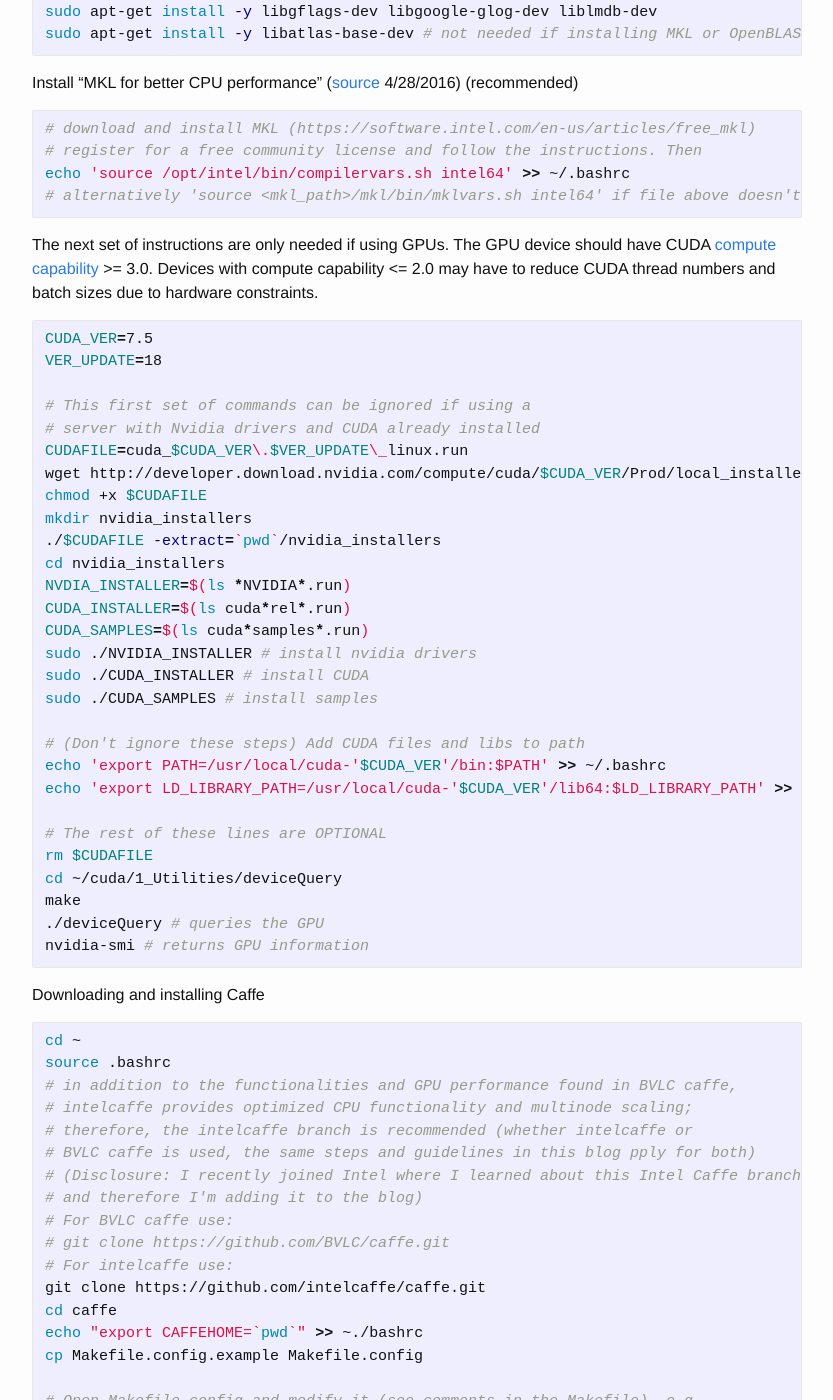
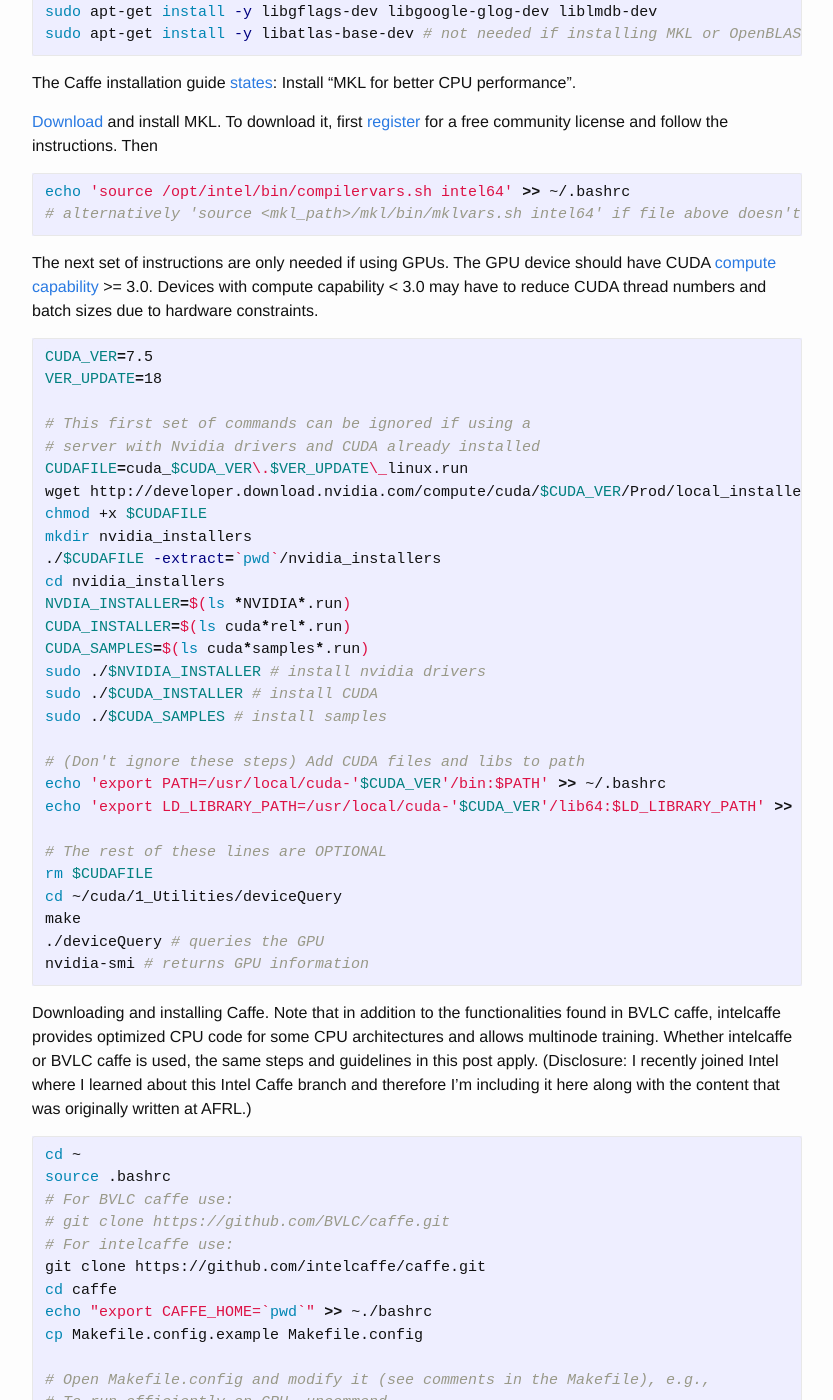
Before and after one commit to RodriguezAndres/RodriguezAndres.github.io, a Jekyll site: the page built from _posts/2016-04-28-caffe.markdown, in a window 1280 px wide and 1400 px high, scrolled down 1361 px. Shown: the whole window, without its empty margins (223-1056 px from the left). Built offline with Jekyll 4.4.1, drawn with Linux system fonts in a browser that asks for light colours; formulas are drawn with MathJax 3; comment, search, counter and statistics services are not loaded; some of the changed text lies outside the part shown.

Commit message:
updated post - not finalized yet

```diff
--- a/_posts/2016-04-28-caffe.markdown
+++ b/_posts/2016-04-28-caffe.markdown
@@ -8,13 +8,13 @@ mathjax: true
 
 "It is comparatively easy to make computers exhibit adult-level performance on intelligence tests or playing checkers, and difficult or impossible to give them the skills of a 1-year-old when it comes to perception and mobility." ~Hans Moravec
 
-This is a blog post that my AFRL team and I wrote for AFRL Caffe newbies and was approved for public released: 88ABW-2015-5479. The views expressed here are my opinion and do not reflect the opinion or position of others or of my employeer (current or previous).
+This content in this blog was written by my AFRL team and I for Caffe newbies and was approved for public released: 88ABW-2015-5479. The views expressed here are my opinion and do not reflect the opinion or position of my employeer (current or previous).
 
 * TOC
 {:toc}
 
 ## Summary
-[Caffe](http://caffe.berkeleyvision.org/) is a deep learning framework developed by the Berkeley Vision and Learning Center ([BVLC](http://caffe.berkeleyvision.org/)). It is written in C++ and CUDA C++ with Python and Matlab wrappers. Out of the box it is especially useful for convolutional neural networks. On a side note, I dislike the term neural because it gives the impression that it resembles an actual neuron -- let the neuroscientist worry about that and not the computer scientists (steping down the soapbox). There are various forks of the main Caffe [branch](https://github.com/BVLC/caffe/tree/master) that support [LSTM and image captioning](https://github.com/BVLC/caffe/pull/3948), CPU efficient [multinode training and scoring](https://github.com/intelcaffe/caffe/) for some architectures, [detection and classification](https://github.com/rbgirshick/py-faster-rcnn), [segmentation](https://github.com/shelhamer/fcn.berkeleyvision.org), and [spark](https://github.com/yahoo/CaffeOnSpark) compatible.
+[Caffe](http://caffe.berkeleyvision.org/) is a deep learning framework developed by the Berkeley Vision and Learning Center ([BVLC](http://caffe.berkeleyvision.org/)). It is written in C++ and CUDA C++ with Python and Matlab wrappers. Out of the box it is especially useful for convolutional neural networks. On a side note, I dislike the term neural because it gives the impression that it resembles an actual neuron -- let the neuroscientist worry about that and not the computer scientists (steping down the soapbox). There are various forks of the main Caffe [branch](https://github.com/BVLC/caffe/tree/master) that support [LSTM and image captioning](https://github.com/BVLC/caffe/pull/3948), [multinode training and CPU optimized](https://github.com/intelcaffe/caffe/) code for some architectures, [detection and classification](https://github.com/rbgirshick/py-faster-rcnn), [segmentation](https://github.com/shelhamer/fcn.berkeleyvision.org), and [spark](https://github.com/yahoo/CaffeOnSpark) compatible.
 
 Vocabulary I use:
 
@@ -37,16 +37,16 @@ sudo apt-get install -y libgflags-dev libgoogle-glog-dev liblmdb-dev
 sudo apt-get install -y libatlas-base-dev # not needed if installing MKL or OpenBLAS
 ~~~
 
-Install "MKL for better CPU performance" ([source](http://caffe.berkeleyvision.org/install_apt.html) 4/28/2016) (recommended)
+The Caffe installation guide [states](http://caffe.berkeleyvision.org/install_apt.html): Install "MKL for better CPU performance".
+
+[Download](https://software.intel.com/en-us/articles/free_mkl) and install MKL. To download it, first [register](https://software.intel.com/en-us/articles/free_mkl) for a free community license and follow the instructions. Then
 
 ~~~ bash
-# download and install MKL (https://software.intel.com/en-us/articles/free_mkl)
-# register for a free community license and follow the instructions. Then
 echo 'source /opt/intel/bin/compilervars.sh intel64' >> ~/.bashrc
 # alternatively 'source <mkl_path>/mkl/bin/mklvars.sh intel64' if file above doesn't exist
 ~~~
 
-The next set of instructions are only needed if using GPUs. The GPU device should have CUDA [compute capability](https://en.wikipedia.org/wiki/CUDA#Supported_GPUs) >= 3.0. Devices with compute capability <= 2.0 may have to reduce CUDA thread numbers and batch sizes due to hardware constraints.
+The next set of instructions are only needed if using GPUs. The GPU device should have CUDA [compute capability](https://en.wikipedia.org/wiki/CUDA#Supported_GPUs) >= 3.0. Devices with compute capability < 3.0 may have to reduce CUDA thread numbers and batch sizes due to hardware constraints.
 
 ~~~ bash
 CUDA_VER=7.5
@@ -63,9 +63,9 @@ cd nvidia_installers
 NVDIA_INSTALLER=$(ls *NVIDIA*.run)
 CUDA_INSTALLER=$(ls cuda*rel*.run)
 CUDA_SAMPLES=$(ls cuda*samples*.run)
-sudo ./NVIDIA_INSTALLER # install nvidia drivers
-sudo ./CUDA_INSTALLER # install CUDA
-sudo ./CUDA_SAMPLES # install samples
+sudo ./$NVIDIA_INSTALLER # install nvidia drivers
+sudo ./$CUDA_INSTALLER # install CUDA
+sudo ./$CUDA_SAMPLES # install samples
 
 # (Don't ignore these steps) Add CUDA files and libs to path
 echo 'export PATH=/usr/local/cuda-'$CUDA_VER'/bin:$PATH' >> ~/.bashrc
@@ -79,23 +79,17 @@ make
 nvidia-smi # returns GPU information
 ~~~
 
-Downloading and installing Caffe
+Downloading and installing Caffe. Note that in addition to the functionalities found in BVLC caffe, intelcaffe provides optimized CPU code for some CPU architectures and allows multinode training. Whether intelcaffe or BVLC caffe is used, the same steps and guidelines in this post apply. (Disclosure: I recently joined Intel where I learned about this Intel Caffe branch and therefore I'm including it here along with the content that was originally written at AFRL.)
 
 ~~~ bash
 cd ~
 source .bashrc
-# in addition to the functionalities and GPU performance found in BVLC caffe,
-# intelcaffe provides optimized CPU functionality and multinode scaling;
-# therefore, the intelcaffe branch is recommended (whether intelcaffe or
-# BVLC caffe is used, the same steps and guidelines in this blog pply for both)
-# (Disclosure: I recently joined Intel where I learned about this Intel Caffe branch
-# and therefore I'm adding it to the blog)
 # For BVLC caffe use:
 # git clone https://github.com/BVLC/caffe.git
 # For intelcaffe use:
 git clone https://github.com/intelcaffe/caffe.git
 cd caffe
-echo "export CAFFEHOME=`pwd`" >> ~./bashrc
+echo "export CAFFE_HOME=`pwd`" >> ~./bashrc
 cp Makefile.config.example Makefile.config
 
 # Open Makefile.config and modify it (see comments in the Makefile), e.g.,
@@ -122,7 +116,7 @@ sudo ln -s /usr/local/lib/python2.7/dist-packages/numpy/core/include/numpy/ \
   /usr/local/include/python2.7/numpy
 echo 'sudo ln /dev/null /dev/raw1394' >> ~/.bashrc
 make pycaffe -j NUM_CORES
-echo 'export PYTHONPATH=$CAFFEHOME/python' >> ~/.bashrc
+echo 'export PYTHONPATH=$CAFFE_HOME/python' >> ~/.bashrc
 
 # The steps below are OPTIONAL to test caffe (recommended 1st time only)
 make test -j $NUM_CORES
@@ -135,12 +129,13 @@ echo 'export sudo ln /dev/null /dev/raw1394' >> ~/.bashrc
 ~~~
 
 ## Dataset preparation
-Training and validation in Caffe is performed with the data stored in a set of Lightning Memory-Mapped Databases ([lmdb](http://en.wikipedia.org/wiki/Lightning_Memory-Mapped_Database)). The training/validation can be performed on data that's in common image formats or HDF5, however incurring a loss of efficiency.
+Training and validation in Caffe is performed with the data stored in a set of Lightning Memory-Mapped Databases ([lmdb](http://en.wikipedia.org/wiki/Lightning_Memory-Mapped_Database)). The training/validation can be performed on data that's in common image formats or HDF5, however, incurring a loss of efficiency.
 
 In order to use Caffe's tools to convert datasets to lmdbs the following is required:
+
 - A folder with the images
+- The output folders, e.g., mydataset_train_lmdb, must be non-existent
 - A text file with the image file names and corresponding labels, e.g., "train.txt" looks like
-- The output folders, e.g., mydataset_train_lmdb, must be non-existent
 
 ~~~ bash
 img3423.jpg 2
@@ -149,12 +144,12 @@ img3425.jpg 8
 ...
 ~~~
 
-For example, the [create_label_file.py](link) FIX script creates a training and validation text file for the [Kaggle's Dog vs Cats](https://www.kaggle.com/c/dogs-vs-cats/data) competition.
+For example, the [create_label_file.py](link) FIX script creates a training and validation text file for [Kaggle's Dog vs Cats](https://www.kaggle.com/c/dogs-vs-cats/data) competition.
 
 Note that in testing we assume that the labels are missing. If labels are available these same steps can be applied to prepare an lmdb test dataset.
 
 <h4>Preparing data with 3 channels (e.g., RGB images)</h4>
-The example below (based on [this](http://caffe.berkeleyvision.org/gathered/examples/imagenet.html)) produces a training and a validation lmdb, and therefore requires two text files, train.txt and val.txt. It runs from the `$CAFFEHOME` directory. Note that in this example it assumes the training and validation images are in the same folder.
+The example below (based on [this](http://caffe.berkeleyvision.org/gathered/examples/imagenet.html)) produces a training and a validation lmdb, and therefore requires two text files, train.txt and val.txt. It runs from the `$CAFFE_HOME` directory. Note that in this example it assumes the training and validation images are in the same folder.
 
 ~~~ bash
 #!/usr/bin/env sh
@@ -304,14 +299,14 @@ Training speed. The time command measure the forward and backward propogation ti
 ~~~ bash
 # Computes 50 iterations and returns forward, backward, and total time
 # for each iteration and the average
-$CAFFEHOME/build/tools/caffe time --model=train_val.prototxt -iterations 50
+$CAFFE_HOME/build/tools/caffe time --model=train_val.prototxt -iterations 50
 ~~~
 
 Train the network:
 
 ~~~ bash
 # The name of the output file (aka the trained weights) is in solver.prototxt
-$CAFFEHOME/build/tools/caffe train -solver solver.prototxt
+$CAFFE_HOME/build/tools/caffe train -solver solver.prototxt
 ~~~
 
 Training will produce two files:
@@ -331,11 +326,12 @@ To train the network and plot the validation accuracy or loss vs iterations:
 #  6: Train loss  vs. Iters
 #  7: Train loss  vs. Seconds
 CHART_TYPE=0
-$CAFFEHOME/build/tools/caffe train -solver solver.prototxt &> logfile.log
-python $CAFFEHOME/tools/extra/plot_training_log.py.example $CHART_TYPE name_of_plot.png logfile.log
+$CAFFE_HOME/build/tools/caffe train -solver solver.prototxt &> logfile.log
+python $CAFFE_HOME/tools/extra/plot_training_log.py.example $CHART_TYPE name_of_plot.png logfile.log
 ~~~
 
 Dropout and Dropconnect:
+
 -Dropconnect does not exist in the main Caffe branch as the benefits are marginal
 -Dropout can be implemented in a fully connected layer as
 
@@ -427,14 +423,14 @@ layer {
 }
 ~~~
 
-Invoke caffe (train or, more precisely, fine-tune):
+Invoke caffe, i.e., train or, more precisely, fine-tune:
 
 ~~~ bash
-#From the command line on $CAFFEHOME
+#From the command line on $CAFFE_HOME
 ./build/tools/caffe train -solver name_of_solver.prototxt -weights already_trained_binary_model.caffemodel
 ~~~
 
-<h4>Fine-tuning tricks</h4>
+<h4>Fine-tuning guidelines</h4>
 - Learn the last layer first (earlier layer weights won't change very much in fine-tuning)
   - Caffe layers have local learning rates: lr_mult
   - Freeze all but the last layer for fast optimization, i.e., lr_mult=0
@@ -486,17 +482,17 @@ import numpy as np
 
 # Make sure that caffe is on the python path:
 import sys
-CAFFEHOME = '/home/ubuntu/caffe/' # CHANGE THIS LINE TO YOUR Caffe PATH
-sys.path.insert(0, CAFFEHOME + 'python')
+CAFFE_HOME = '/home/ubuntu/caffe/' # CHANGE THIS LINE TO YOUR Caffe PATH
+sys.path.insert(0, CAFFE_HOME + 'python')
 
 import caffe
 
 # Set the right path to your model definition file, pretrained model weights,
 # and the image you would like to classify.
-MODEL_FILE = CAFFEHOME + 'models/bvlc_reference_caffenet/deploy.prototxt'
-PRETRAINED = CAFFEHOME + 'models/bvlc_reference_caffenet/bvlc_reference_caffenet.caffemodel' #Weights to be used w/MODEL_FILE
-IMAGE_FILE1 = CAFFEHOME + 'examples/images/cat.jpg'
-IMAGE_FILE2 = CAFFEHOME + 'examples/images/fish-bike.jpg'
+MODEL_FILE = CAFFE_HOME + 'models/bvlc_reference_caffenet/deploy.prototxt'
+PRETRAINED = CAFFE_HOME + 'models/bvlc_reference_caffenet/bvlc_reference_caffenet.caffemodel' #Weights to be used w/MODEL_FILE
+IMAGE_FILE1 = CAFFE_HOME + 'examples/images/cat.jpg'
+IMAGE_FILE2 = CAFFE_HOME + 'examples/images/fish-bike.jpg'
 
 # Download weight file if not found
 import os
@@ -514,13 +510,13 @@ caffe.set_mode_cpu()
 #  input channel swapping takes care of mapping RGB into the reference ImageNet model's BGR order
 #  raw scaling multiplies the feature scale from the input [0,1] to the ImageNet model's [0,255]
 net = caffe.Classifier(MODEL_FILE, PRETRAINED,
-                       mean=np.load(CAFFEHOME + 'python/caffe/imagenet/ilsvrc_2012_mean.npy').mean(1).mean(1),
+                       mean=np.load(CAFFE_HOME + 'python/caffe/imagenet/ilsvrc_2012_mean.npy').mean(1).mean(1),
                        channel_swap=(2,1,0),
                        raw_scale=255,
                        image_dims=(256, 256))
 # Alternatively, the above could have been written as:
 #net = caffe.Classifier(MODEL_FILE, PRETRAINED)
-#net.transformer.set_mean('data', np.load(CAFFEHOME + 'python/caffe/imagenet/ilsvrc_2012_mean.npy').mean(1).mean(1))
+#net.transformer.set_mean('data', np.load(CAFFE_HOME + 'python/caffe/imagenet/ilsvrc_2012_mean.npy').mean(1).mean(1))
 #net.transformer.set_raw_scale('data', 255)  # reference model operates on [0,255] range instead of [0,1]
 #net.transformer.set_channel_swap('data', (2,1,0))  # the reference model has channels in BGR order instead of RGB
 
@@ -569,6 +565,7 @@ In a convolutional layer the weights from one layer to the next can be represent
 <h4>Using the Python API</h4>
 
 ~~~ python
+# Assumes that the "net = caffe.Classifier" module has been called as in the script above
 # Retrieve details of the network’s layers and shapes
 [(k, v.data.shape) for k, v in net.blobs.items()]
 
@@ -585,7 +582,8 @@ feat.shape
 Example
 
 ~~~ python
-# Assume the network 'net' has been loaded and data formatted as in the example above
+# Assumes that the "net = caffe.Classifier" module has been called
+# and data has been formatted as in the example above
 
 # View a list of the network layer outputs and their dimensions
 [(k, v.data.shape) for k, v in net.blobs.items()]
@@ -647,10 +645,12 @@ scripts/download_model_binary.py models/bvlc_reference_caffenet
 # Make a temporary folder
 mkdir examples/_temp
 
-# Generate a list of the files to process. We’re going to use the images that ship with caffe.
+# Generate a list of the files to process
+# We’re going to use the images that ship with caffe
 find `pwd`/examples/images -type f -exec echo {} \; > examples/_temp/temp.txt
 
-# Add a 0 to the end of each line - input data structures expect labels after each image file name
+# Add a 0 to the end of each line
+#  input data structures expect labels after each image file name
 sed "s/$/ 0/" examples/_temp/temp.txt > examples/_temp/file_list.txt
 
 # Get the mean of trn set to subtract it from imgs
@@ -667,20 +667,20 @@ cp examples/feature_extraction/imagenet_val.prototxt examples/_temp
 rm -rf examples/_temp/features/
 ~~~
 
-Above, the name of the feature blob that is extracted is ''fc7'', which represents the highest level feature of the reference model. Alternatively, other layers can be used as well, such as ''conv5'' or ''pool3''. The last parameter above is the number of data mini-batches. The features are stored to LevelDB `examples/_temp/features`, ready for access by some other code.
+Above, the name of the feature blob that is extracted is ''fc7'', which represents the highest level feature of the reference model. Alternatively, other layers can be used as well, such as ''conv5'' or ''pool3''. The last parameter above (10 lmdb) is the mini-batch size. The features are stored to LevelDB `examples/_temp/features`, ready for access by some other code.
 
 Upon issuing the command, if the following error is received, "Check failed: status.ok() Failed to open leveldb examples/_temp/features", it's because the directory ''examples/_temp/features'' has been created the last time the command was issued. Remove directory and run again.
 
 
 ## Experiments
 <h4>Dogs vs Cats</h4>
-Get an account with [Kaggle](https://www.kaggle.com/) and download the [data](https://www.kaggle.com/c/dogs-vs-cats/data). Note that you cannot just do wget bc you have to login to Kaggle. Login to Kaggle, download data, and transfer it to your machine
+Get an account with [Kaggle](https://www.kaggle.com/) and download the [data](https://www.kaggle.com/c/dogs-vs-cats/data). Note that you cannot just do wget because you have to login to Kaggle. Login to Kaggle, download data, and transfer it to your machine
 
 Unzip [dogvscat.zip](https://github.com/RodriguezAndres/Kaggle-dogs-vs-cats/blob/master/dogvscat.sh) and execute the `dogvscat.sh` script (contained in the zip file and shown below for convenience).
 
 ~~~ bash
 #!/usr/bin/env sh
-CAFFEHOME=/home/ubuntu/caffe
+CAFFE_HOME=/home/ubuntu/caffe
 mkdir dogvscat
 DOG_VS_CAT_FOLDER=/home/ubuntu/dogvscat
 
@@ -695,15 +695,15 @@ unzip train.zip -d .
 unzip test1.zip -d .
 
 # Format data
-python create_label_file.py FIX # creates 2 text files with labels for training and validation
+python create_label_file.py # creates 2 text files with labels for training and validation
 ./build_datasets.sh # build lmdbs
 
 # Download ImageNet pretrained weights (takes ~20 min)
-$CAFFEHOME/scripts/download_model_binary.py $CAFFEHOME/models/bvlc_reference_caffenet
+$CAFFE_HOME/scripts/download_model_binary.py $CAFFE_HOME/models/bvlc_reference_caffenet
 
 # Fine-tune weights in the AlexNet architecture (takes ~100 min)
-$CAFFEHOME/build/tools/caffe train -solver $DOG_VS_CAT_FOLDER/dogvscat_solver.prototxt \
-    -weights $CAFFEHOME/models/bvlc_reference_caffenet/bvlc_reference_caffenet.caffemodel
+$CAFFE_HOME/build/tools/caffe train -solver $DOG_VS_CAT_FOLDER/dogvscat_solver.prototxt \
+    -weights $CAFFE_HOME/models/bvlc_reference_caffenet/bvlc_reference_caffenet.caffemodel
 
 # Classify test dataset
 cd $DOGVSCAT_FOLDER
@@ -729,7 +729,7 @@ Unzip [voc2012.zip](https://github.com/RodriguezAndres/Pascal-VOC-2012/blob/mast
 #  libdc1394 error: Failed to initialize libdc1394
 
 # set Caffe root directory
-CAFFEHOME=$CAFFEHOME
+CAFFE_HOME=$CAFFE_HOME
 VOC=/home/ubuntu/voc2012
 
 chmod 700 *.sh
@@ -755,19 +755,19 @@ python create_labeled_txt_file.py
 
 # Execute following command to download caffenet pre-trained weights (takes ~20 min)
 #  if weights exist already then the command is ignored
-$CAFFEHOME/scripts/download_model_binary.py $CAFFEHOME/models/bvlc_reference_caffenet
+$CAFFE_HOME/scripts/download_model_binary.py $CAFFE_HOME/models/bvlc_reference_caffenet
 
 # Fine-tune weights in the AlexNet architecture (takes ~60 min)
 # you can also chose one of six solvers: pascal_solver[1-6].prototxt
-$CAFFEHOME/build/tools/caffe train -solver $VOC/solvers/voc2012_solver.prototxt \
-  -weights $CAFFEHOME/models/bvlc_reference_caffenet/bvlc_reference_caffenet.caffemodel
+$CAFFE_HOME/build/tools/caffe train -solver $VOC/solvers/voc2012_solver.prototxt \
+  -weights $CAFFE_HOME/models/bvlc_reference_caffenet/bvlc_reference_caffenet.caffemodel
 
 # The lines below are not really needed; they served as examples on how to do some tasks
 
 # Test against voc2012_val_lmbd dataset (name of lmdb is the model under PHASE: test)
 #  -gpu 0: using the GPU 0 in the machine (numbered from 0 to numGPUs-1)
 #  -iterations: to use all val imgs use iter = numValImgs / batchSize
- $CAFFEHOME/build/tools/caffe test -model $VOC/nets/voc2012_train_val_ft678.prototxt \
+ $CAFFE_HOME/build/tools/caffe test -model $VOC/nets/voc2012_train_val_ft678.prototxt \
    -weights $VOC/weights_iter_5000.caffemodel -iterations 116
 
 # Classify validation dataset: returns a file w/the labels of the val dataset
```
Also changed, not shown: other parts of _posts/2016-04-28-caffe.markdown (+4 -4 lines).
